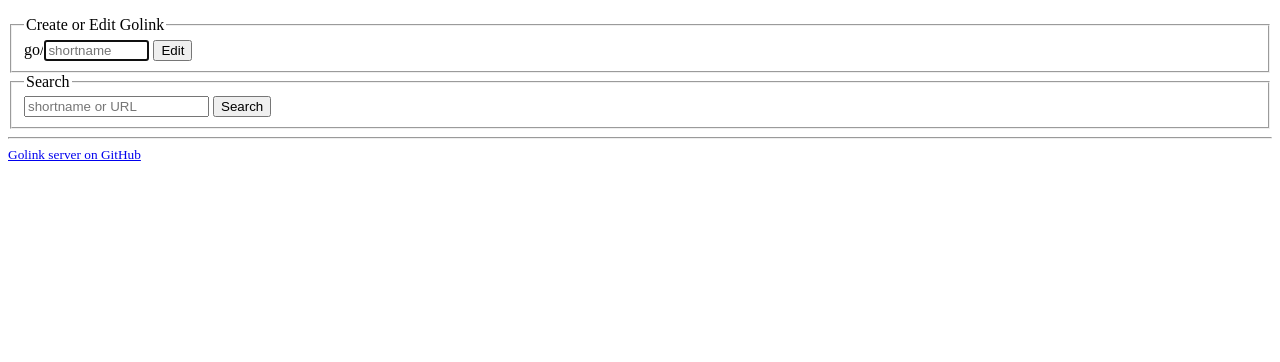
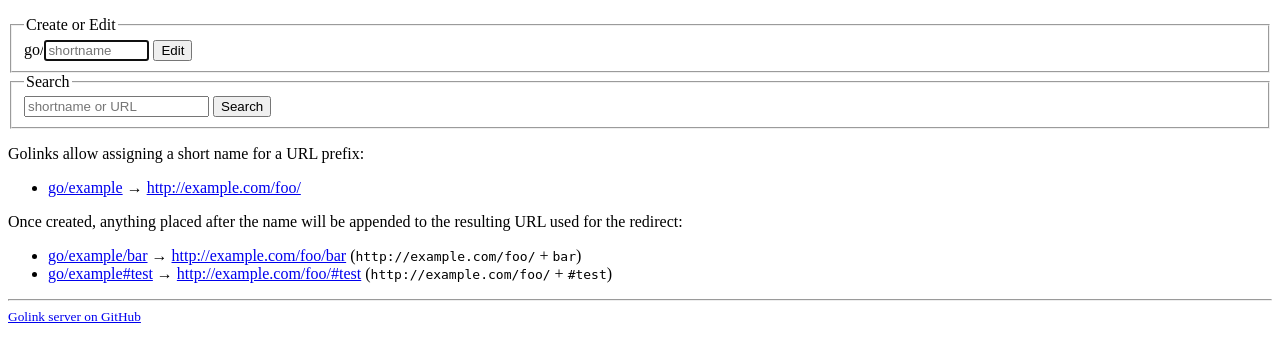
Before and after one commit to dcoles/golink, a Python web app: template golink/templates/index.html in a window 1280 px wide. Shown: the part 34-396 px from the top of the page. Run offline with Jinja, Linux system fonts and the light colour scheme; the template is opened without the code that fills it, so the values that code supplies are empty.

Commit message:
Add README and some template cleanups.
Enable `trim_blocks` and `lstrip_blocks` so the resulting HTML is a little
cleaner.

Don't mention "Golinks" on every page - it should be clear since you're
on the page!

```diff
--- a/doc/sample_database.sql
+++ b/doc/sample_database.sql
@@ -10,7 +10,7 @@ CREATE TABLE IF NOT EXISTS Golinks (
 INSERT OR REPLACE INTO Golinks (name, url) VALUES ('link', 'https://github.com/dcoles/golink/');
 INSERT OR REPLACE INTO Golinks (name, url) VALUES ('github', 'https://github.com');
 INSERT OR REPLACE INTO Golinks (name, url) VALUES ('google', 'https://www.google.com');
-INSERT OR REPLACE INTO Golinks (name, url) VALUES ('example', 'http://example.com');
+INSERT OR REPLACE INTO Golinks (name, url) VALUES ('example', 'http://example.com/foo/');
 INSERT OR REPLACE INTO Golinks (name, url) VALUES ('urlparse', 'https://docs.python.org/3/library/urllib.parse.html#url-parsing');
 INSERT OR REPLACE INTO Golinks (name, url) VALUES ('drive', 'http://drive.google.com/');
 INSERT OR REPLACE INTO Golinks (name, url) VALUES ('pylib', 'https://docs.python.org/3/library/');
--- a/golink/templates/_createedit_form.html
+++ b/golink/templates/_createedit_form.html
@@ -1,6 +1,6 @@
 <form action="/" method="post">
   <fieldset>
-    <legend>Create or Edit Golink</legend>
+    <legend>Create or Edit</legend>
     <label>go/<input name="name" type="text" title="Short name (must consist only of alphanumeric, dash or underscore characters)" size="10" pattern="[a-zA-Z0-9_-]+" placeholder="shortname" autofocus required></label>
     <button type="submit">Edit</button>
   </fieldset>
--- /dev/null
+++ b/golink/templates/_readme.html
@@ -0,0 +1,10 @@
+{#- README file included on the index page -#}
+<p>Golinks allow assigning a short name for a URL prefix:</p>
+<ul>
+  <li><a href="/example">go/example</a> &rarr; {{ 'http://example.com/foo/'|urlize }}</li>
+</ul>
+<p>Once created, anything placed after the name will be appended to the resulting URL used for the redirect:</p>
+<ul>
+  <li><a href="/example/bar">go/example/bar</a> → {{ 'http://example.com/foo/bar'|urlize }} (<code>http://example.com/foo/</code> + <code>bar</code>)</li>
+  <li><a href="/example#test">go/example#test</a> → {{ 'http://example.com/foo/#test'|urlize }} (<code>http://example.com/foo/</code> + <code>#test</code>)</li>
+</ul>
--- a/golink/templates/create.html
+++ b/golink/templates/create.html
@@ -5,7 +5,7 @@
 {% block breadcrumb %}<li><a href="{{ url('edit', name=name) }}">+edit/{{ name }}</a></li>{% endblock %}
 
 {% block content %}
-  {{ go.form(name, legend="Create Golink", disabled=not auth.can_create()) }}
+  {{ go.form(name, legend="Create", disabled=not auth.can_create()) }}
   {% if not auth.can_create() %}
   <p class="warning">You do not have permission to create Golinks</p>
   {% endif %}
--- a/golink/templates/edit.html
+++ b/golink/templates/edit.html
@@ -5,7 +5,7 @@
 {% block breadcrumb %}<li><a href="{{ url('edit', name=golink.name) }}">+edit/{{ golink.name }}</a></li>{% endblock %}
 
 {% block content %}
-  {{ go.form(golink.name, golink.url, golink.owner, golink.visits, legend="Edit Golink", disabled=not auth.can_edit(golink)) }}
+  {{ go.form(golink.name, golink.url, golink.owner, golink.visits, legend="Edit", disabled=not auth.can_edit(golink)) }}
   {% if not auth.can_edit(golink) %}
   <p class="warning">You do not have permission to edit this Golink</p>
   {% endif %}
--- a/golink/templates/index.html
+++ b/golink/templates/index.html
@@ -3,10 +3,16 @@
 {% block content %}
   {% include "_createedit_form.html" %}
   {% include "_search_form.html" %}
+  {% include "_readme.html" %}
+
   {% if auth.can_create() %}
   <h2>Your Golinks</h2>
   <ul>
-    {% for golink in golinks %}<li>{{ go.link(golink) }}{% if auth.can_edit(golink) %} {{ go.edit_link(golink, text='[edit]') }}{% endif %}</li>{% else %}No links yet!{% endfor %}
+    {% for golink in golinks %}
+      <li>{{ go.link(golink) }}{% if auth.can_edit(golink) %} {{ go.edit_link(golink, text='[edit]') }}{% endif %}</li>
+    {% else %}
+      No links yet!
+    {% endfor %}
   </ul>
   {% endif %}
 {% endblock %}
--- a/golink/webapp.py
+++ b/golink/webapp.py
@@ -26,7 +26,7 @@ def main():
     app['DATABASE'] = Database.connect(args.database)
     app['AUTH_TYPE'] = auth.AUTHENTICATORS[args.auth]
     app['READONLY'] = args.readonly
-    aiohttp_jinja2.setup(app, loader=jinja2.PackageLoader('golink', 'templates'))
+    aiohttp_jinja2.setup(app, loader=jinja2.PackageLoader('golink', 'templates'), trim_blocks=True, lstrip_blocks=True)
     app.router.add_routes(views.routes)
 
     web.run_app(app, host=args.host, port=args.port)
```
